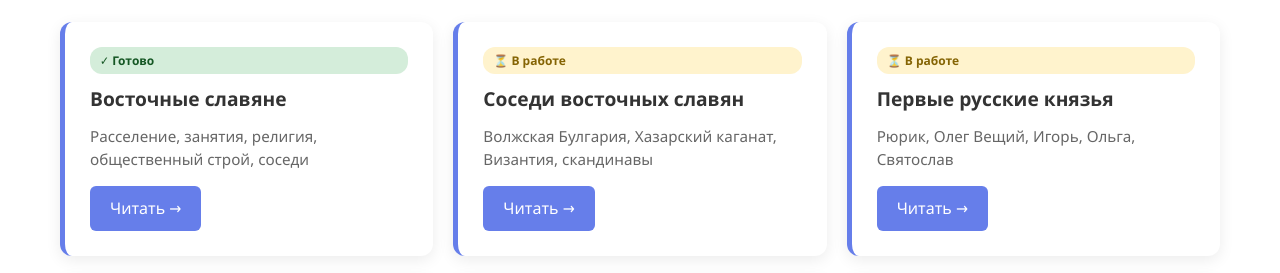
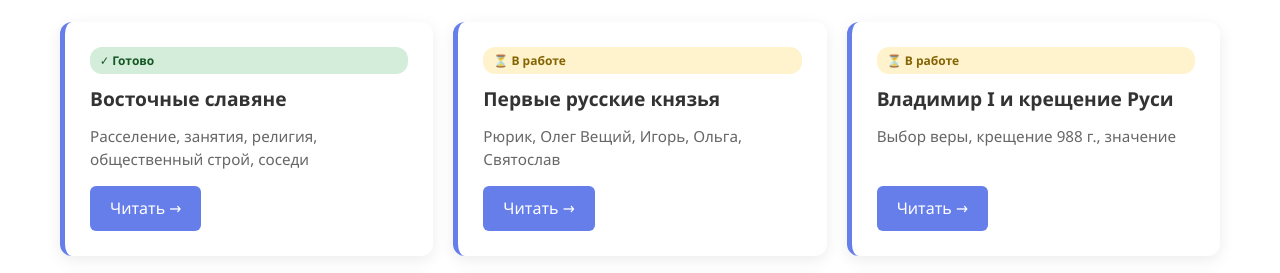
Before and after one commit to alexandrovskaya-academy/alexandrovskaya-academy, a plain HTML site: page history.html in a window 1280 px wide. Shown: the part 647-920 px from the top of the page. Drawn offline with Linux system fonts and the light colour scheme.

Commit message:
Update history.html

```diff
--- a/history.html
+++ b/history.html
@@ -167,12 +167,6 @@
                     <h3>Восточные славяне</h3>
                     <p>Расселение, занятия, религия, общественный строй, соседи</p>
                     <a href="history-vost-slavyane.html">Читать →</a>
-                </div>
-                <div class="topic-card">
-                    <span class="status-badge status-progress">⏳ В работе</span>
-                    <h3>Соседи восточных славян</h3>
-                    <p>Волжская Булгария, Хазарский каганат, Византия, скандинавы</p>
-                    <a href="history-slavyane-neighbors.html">Читать →</a>
                 </div>
                 <div class="topic-card">
                     <span class="status-badge status-progress">⏳ В работе</span>
```
